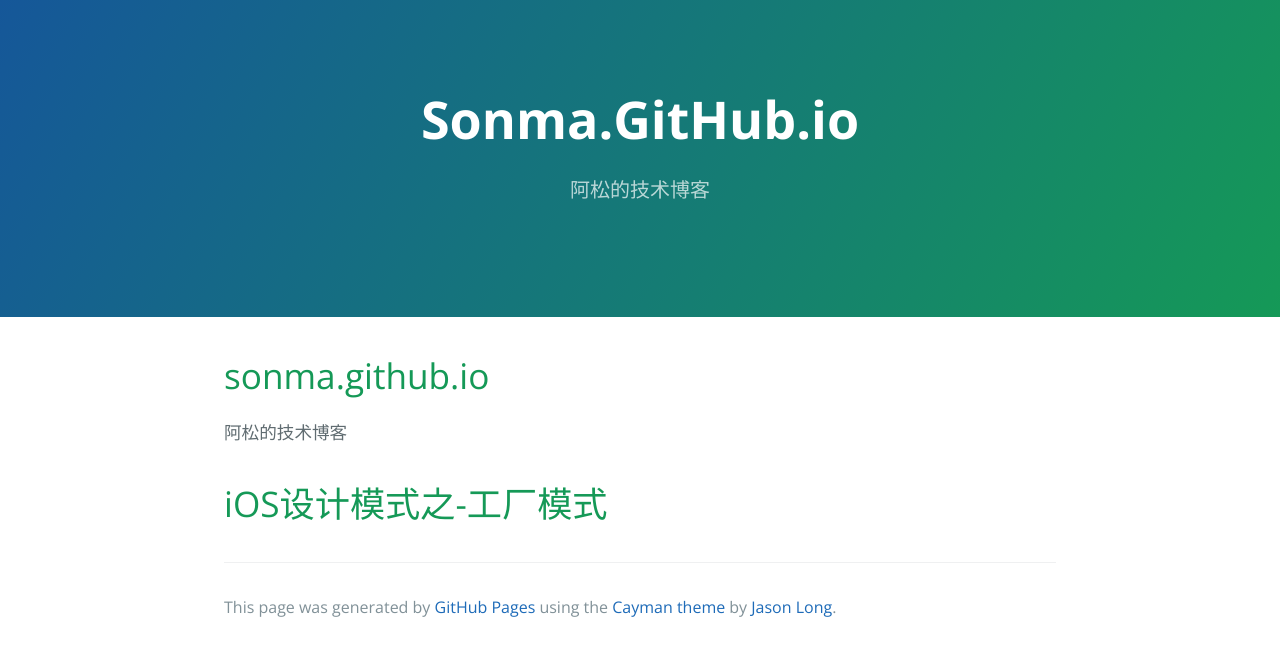
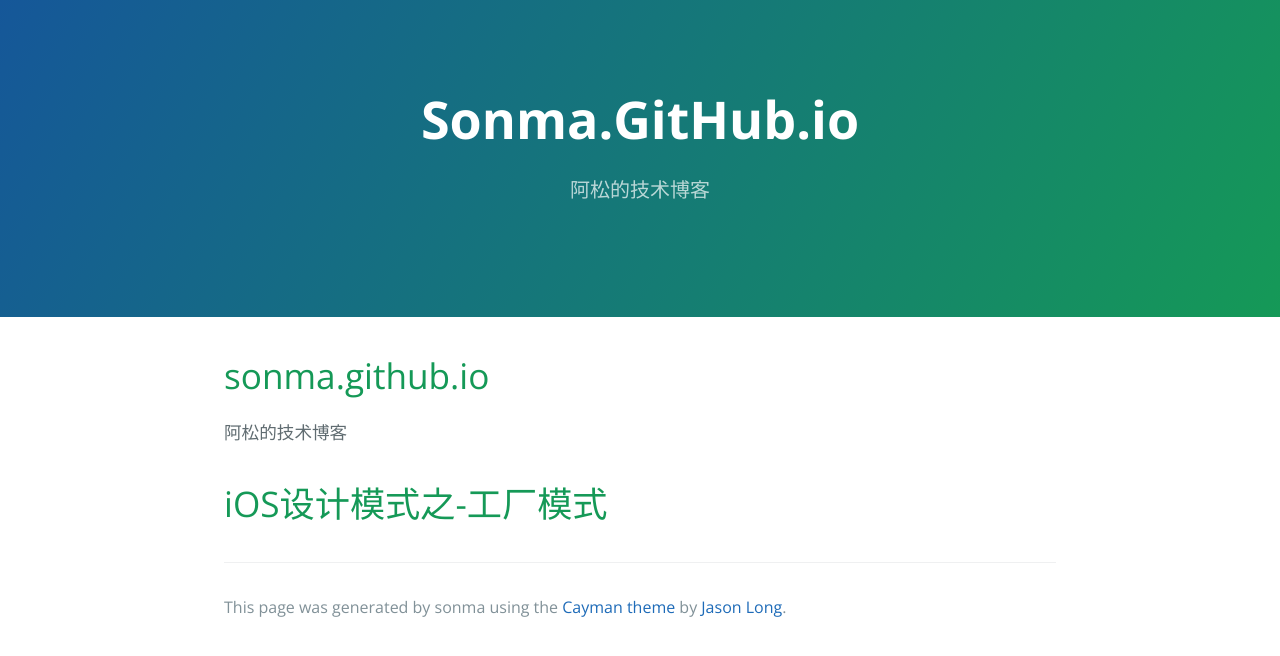
Before and after one commit to sonma/sonma.github.io, a plain HTML site: page index.html in a window 1280 px wide. Drawn offline with nearby package versions, Linux system fonts and the light colour scheme.

Commit message:
Update index.html

```diff
--- a/index.html
+++ b/index.html
@@ -29,7 +29,7 @@
 
       <footer class="site-footer">
 
-        <span class="site-footer-credits">This page was generated by <a href="https://pages.github.com">GitHub Pages</a> using the <a href="https://github.com/jasonlong/cayman-theme">Cayman theme</a> by <a href="https://twitter.com/jasonlong">Jason Long</a>.</span>
+        <span class="site-footer-credits">This page was generated by sonma using the <a href="https://github.com/jasonlong/cayman-theme">Cayman theme</a> by <a href="https://twitter.com/jasonlong">Jason Long</a>.</span>
       </footer>
 
     </section>
```
